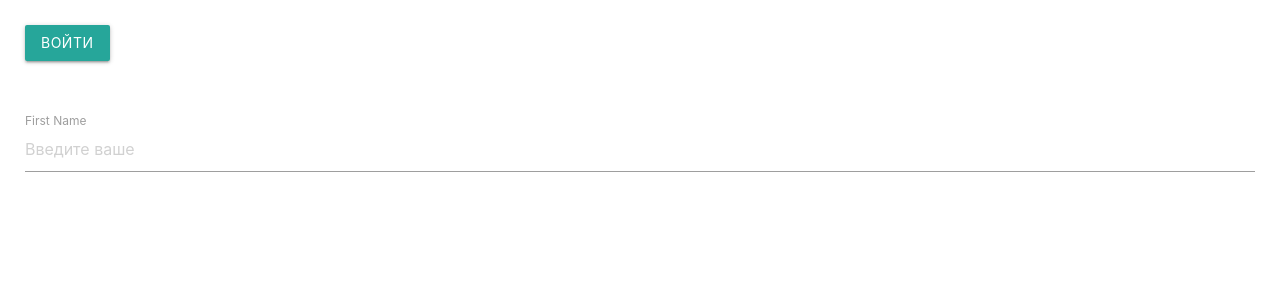
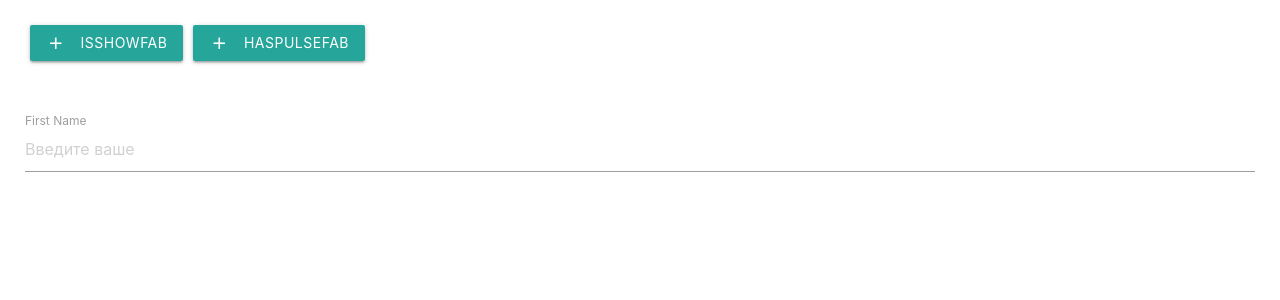
Before and after one commit to yourock1988/materialize-vue, a Vue app: page / in a window 1280 px wide. Shown: the top 300 px of the page. Built offline with nearby package versions, Linux system fonts and the light colour scheme.

Commit message:
Implemented: component MFAB

```diff
--- a/package.json
+++ b/package.json
@@ -9,6 +9,7 @@
     "preview": "vite preview"
   },
   "dependencies": {
+    "material-icons": "^1.13.14",
     "materialize-css": "^1.0.0",
     "vue": "^3.5.13"
   },
--- a/src/App.vue
+++ b/src/App.vue
@@ -1,24 +1,42 @@
 <script>
 import MButton from './components/MButton.vue'
 import MInputText from './components/MInputText.vue'
+import MFAB from './components/MFAB.vue'
 
 export default {
-  components: { MButton, MInputText },
+  components: { MButton, MInputText, MFAB },
 
   data() {
     return {
       message: '',
+      isShowFAB: false,
+      hasPulseFAB: false,
     }
   },
 }
 </script>
+
 <template>
   <section>
     <article>
-      <MButton caption="Войти" />
+      <MButton
+        caption="isShowFAB"
+        :is-toggle="isShowFAB"
+        @click="isShowFAB = !isShowFAB"
+      />
+      <MButton
+        caption="hasPulseFAB"
+        :is-toggle="hasPulseFAB"
+        @click="hasPulseFAB = !hasPulseFAB"
+      />
     </article>
+
     <article>
       <MInputText v-model="message" placeholder="Введите ваше" />
     </article>
+
+    <article>
+      <MFAB :isShow="isShowFAB" :hasPulse="hasPulseFAB" mui-icon="home" />
+    </article>
   </section>
 </template>
--- a/src/components/MButton.vue
+++ b/src/components/MButton.vue
@@ -1,9 +1,18 @@
 <script>
 export default {
-  props: ['caption'],
+  props: ['caption', 'isToggle'],
 }
 </script>
 
 <template>
-  <a class="waves-effect waves-light btn">{{ caption }}</a>
+  <a class="waves-effect waves-light btn">
+    <i class="material-icons left">{{ isToggle ? 'remove' : 'add' }}</i>
+    <span>{{ caption }}</span>
+  </a>
 </template>
+
+<style>
+a {
+  margin: 0 5px;
+}
+</style>
--- /dev/null
+++ b/src/components/MFAB.vue
@@ -0,0 +1,33 @@
+<script>
+export default {
+  props: ['isShow', 'hasPulse', 'muiIcon'],
+
+  data() {
+    return {
+      hasScaleOut: true,
+    }
+  },
+
+  watch: {
+    isShow(newValue) {
+      this.hasScaleOut = !newValue
+    },
+  },
+
+  mounted() {
+    requestAnimationFrame(() => {
+      if (this.isShow) this.hasScaleOut = false
+    })
+  },
+}
+</script>
+
+<template>
+  <a
+    ref="elA"
+    class="waves-effect waves-light btn-floating btn-large scale-transition"
+    :class="{ 'scale-out': hasScaleOut, pulse: hasPulse }"
+  >
+    <i class="material-icons">{{ muiIcon }}</i>
+  </a>
+</template>
--- a/src/main.js
+++ b/src/main.js
@@ -1,5 +1,6 @@
 import './assets/css/main.css'
 
+import 'material-icons'
 import 'materialize-css/dist/css/materialize.css'
 import 'materialize-css/dist/js/materialize.js'
 
```
Also changed, not shown: 2 other files (tests, documents, lock files or other folders).
